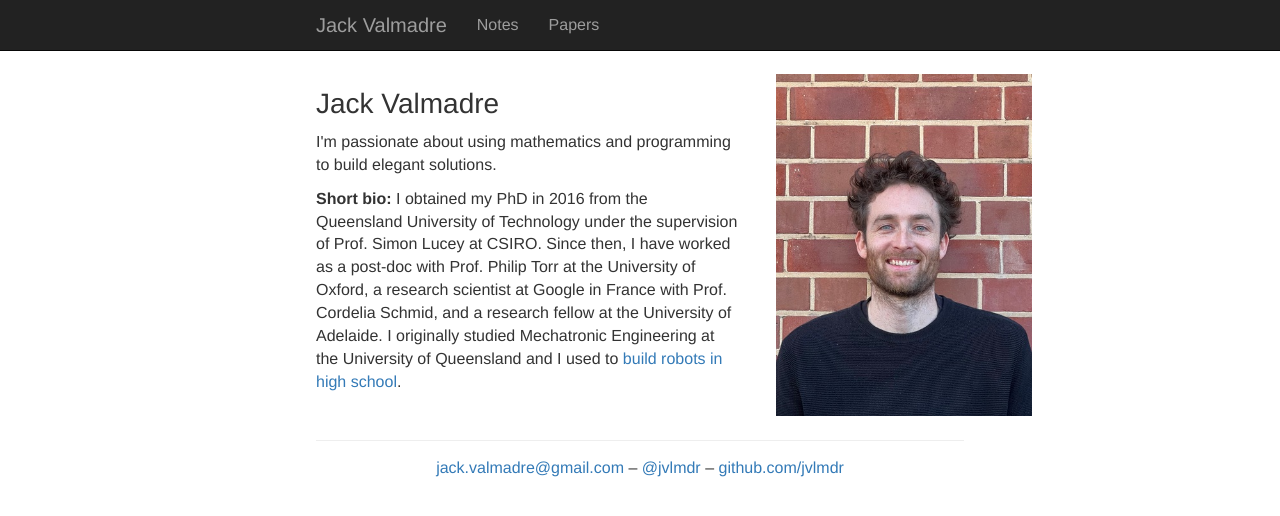
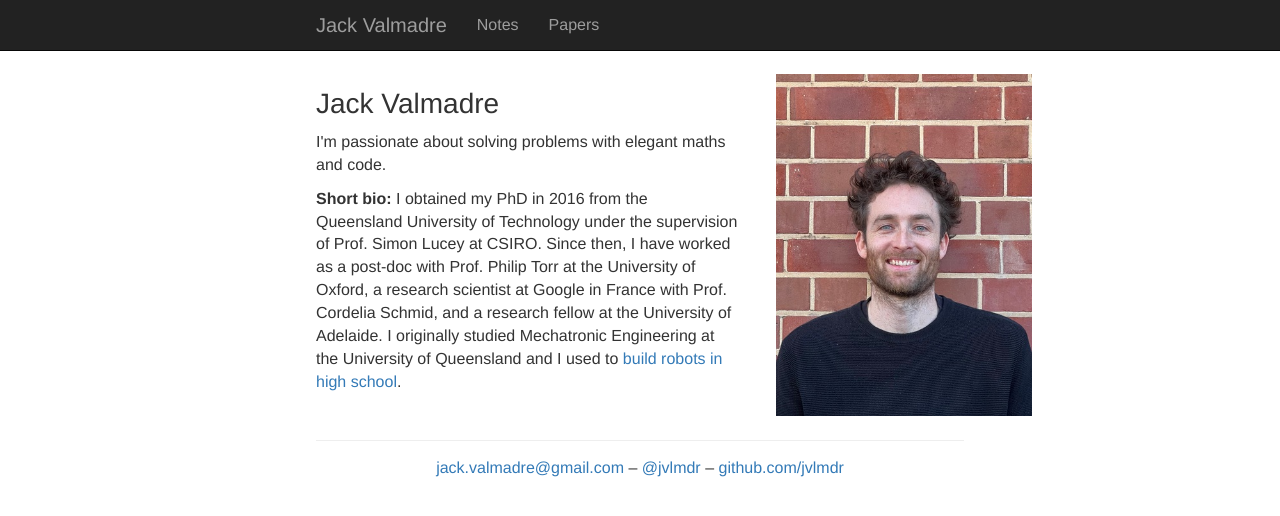
Before and after one commit to jvlmdr/jack.valmadre.net, a Jekyll site: the page built from index.html, in a window 1280 px wide. Shown: the top 516 px of the page. Built offline with Jekyll 4.4.1, drawn with Linux system fonts in a browser that asks for light colours; nearby versions of some CDN libraries.

Commit message:
Update index.html

```diff
--- a/index.html
+++ b/index.html
@@ -9,7 +9,7 @@ layout: default
 <div class="col-md-8">
 <h3>Jack Valmadre</h3>
 <p>
-  I'm passionate about using mathematics and programming to build elegant solutions.
+  I'm passionate about solving problems with elegant maths and code.
 </p>
 <p>
   <strong>Short bio:</strong>
```
